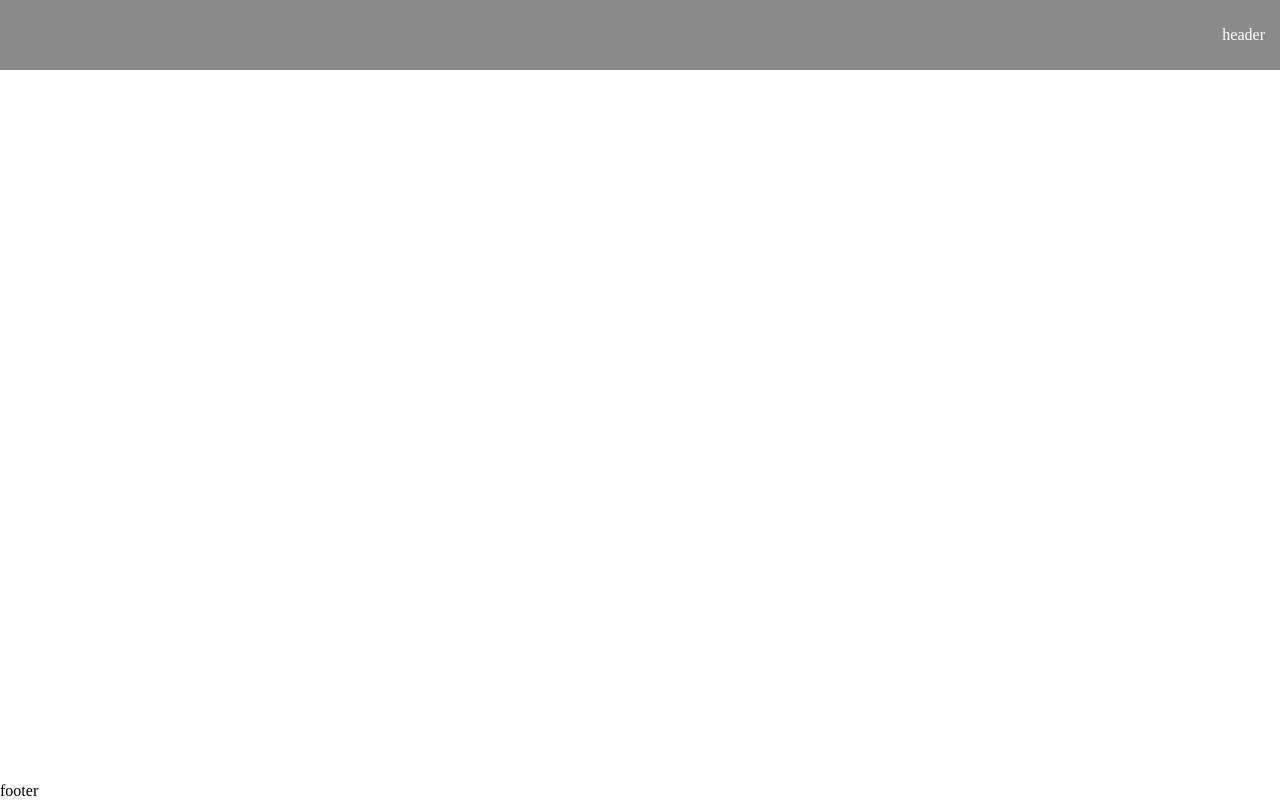
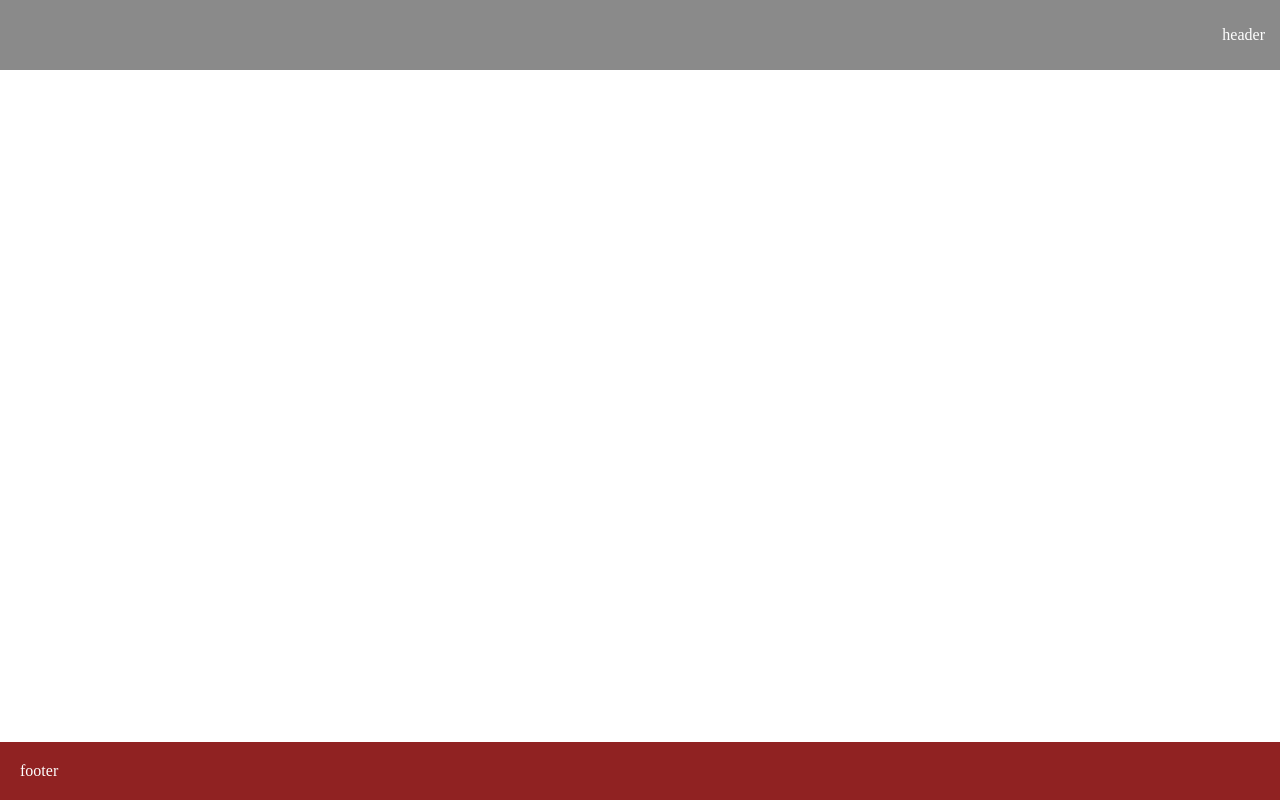
Before and after one commit to toronto-tokyo/graphiql-app, a React (Vite) app: page / in a window 1280 px wide. Built offline with nearby package versions, Linux system fonts and the light colour scheme.

Commit message:
feat: add Footer in RootLayout

```diff
--- /dev/null
+++ b/src/components/Footer/Footer.module.css
@@ -0,0 +1,9 @@
+.footer {
+  display: flex;
+  align-items: center;
+  justify-content: space-between;
+  gap: 40px;
+  padding: 20px;
+  background-color: rgb(144, 34, 34);
+  color: rgb(255, 255, 255);
+}
--- /dev/null
+++ b/src/components/Footer/Footer.tsx
@@ -0,0 +1,12 @@
+import { ReactNode } from 'react';
+import classes from './Footer.module.css';
+
+interface IProps {
+  children: ReactNode;
+}
+
+function Footer({ children }: IProps) {
+  return <footer className={classes.footer}>{children}</footer>;
+}
+
+export default Footer;
--- a/src/layouts/RootLayout.tsx
+++ b/src/layouts/RootLayout.tsx
@@ -1,6 +1,7 @@
 import { Outlet } from 'react-router-dom';
 import classes from './RootLayout.module.css';
 import Header from '../components/Header/Header';
+import Footer from '../components/Footer/Footer';
 
 function RootLayout() {
   return (
@@ -9,7 +10,7 @@ function RootLayout() {
       <main className={classes.main}>
         <Outlet />
       </main>
-      <footer>footer</footer>
+      <Footer>footer</Footer>
     </div>
   );
 }
```
